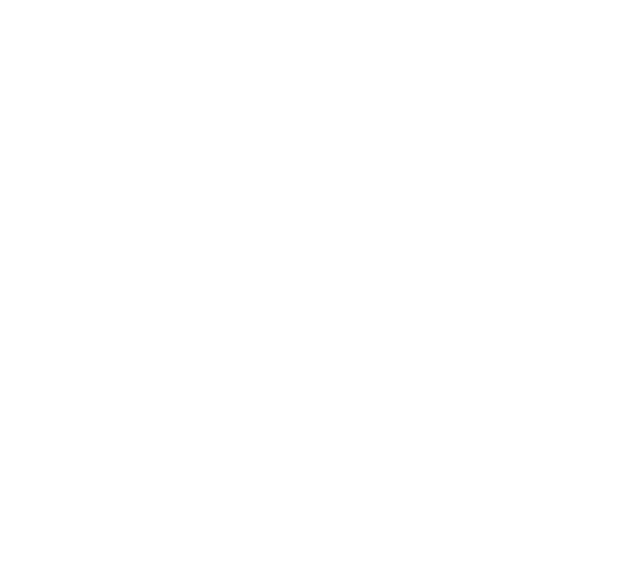
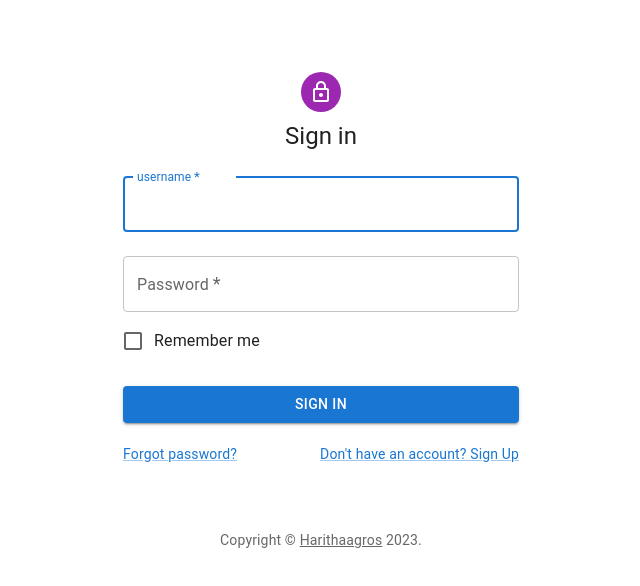
Before and after one commit to PasinduGalwaththa/plantation_project_frontend, a React (Create React App) app: page /login in a window 1280 px wide. Before the commit this address had no page. Shown: the top 586 px of the page, without its empty margins (319-959 px from the left). Built offline with nearby package versions, Linux system fonts and the light colour scheme; the HTML template or start-up script is replaced by a standard one.

Commit message:
added log in form

```diff
--- a/src/App.js
+++ b/src/App.js
@@ -7,6 +7,8 @@
 import SetArrivals from './Pages/CollectorDashboard/SetArrivals';
 import Predictions from './Pages/PlanterDashboard/Prediction';
 import ViewUpdates from './Pages/PlanterDashboard/ViewUpdates';
+import Login from './Pages/Login/Login';
+
 import 'bootstrap/dist/css/bootstrap.min.css';
 //import WeatherAPI from './Components/WeatherAPI';
 import Geolocation from './Components/Geolocation';
@@ -24,6 +26,8 @@
         <Route path='/setarrivals' element={<SetArrivals/>}/>
         <Route path='/prediction' element={<Predictions/>}/>
         <Route path='/viewupdates' element={<ViewUpdates/>}/>
+        <Route path='/login' element={<Login/>}/>
+
 
 
 
--- /dev/null
+++ b/src/Pages/Login/Login.js
@@ -0,0 +1,116 @@
+import * as React from 'react';
+import Avatar from '@mui/material/Avatar';
+import Button from '@mui/material/Button';
+import CssBaseline from '@mui/material/CssBaseline';
+import TextField from '@mui/material/TextField';
+import FormControlLabel from '@mui/material/FormControlLabel';
+import Checkbox from '@mui/material/Checkbox';
+import Link from '@mui/material/Link';
+import Grid from '@mui/material/Grid';
+import Box from '@mui/material/Box';
+import LockOutlinedIcon from '@mui/icons-material/LockOutlined';
+import Typography from '@mui/material/Typography';
+import Container from '@mui/material/Container';
+import { createTheme, ThemeProvider } from '@mui/material/styles';
+
+const backgroundImgUrl = 'https://example.com/path/to/your/background-image.jpg'; // Replace with your background image URL
+// ... (Rest of the code)
+
+
+function Copyright(props) {
+  return (
+    <Typography variant="body2" color="text.secondary" align="center" {...props}>
+      {'Copyright © '}
+      <Link color="inherit" href="https://mui.com/">
+        Harithaagros
+      </Link>{' '}
+      {new Date().getFullYear()}
+      {'.'}
+    </Typography>
+  );
+}
+
+// TODO remove, this demo shouldn't need to reset the theme.
+
+const defaultTheme = createTheme();
+
+export default function SignIn() {
+  const handleSubmit = (event) => {
+    event.preventDefault();
+    const data = new FormData(event.currentTarget);
+    console.log({
+      email: data.get('username'),
+      password: data.get('password'),
+    });
+  };
+
+  return (
+    <ThemeProvider theme={defaultTheme}>
+      <Container component="main" maxWidth="xs">
+        <CssBaseline />
+        <Box
+          sx={{
+            marginTop: 8,
+            display: 'flex',
+            flexDirection: 'column',
+            alignItems: 'center',
+          }}
+        >
+          <Avatar sx={{ m: 1, bgcolor: 'secondary.main' }}>
+            <LockOutlinedIcon />
+          </Avatar>
+          <Typography component="h1" variant="h5">
+            Sign in
+          </Typography>
+          <Box component="form" onSubmit={handleSubmit} noValidate sx={{ mt: 1 }}>
+            <TextField
+              margin="normal"
+              required
+              fullWidth
+              id="username"
+              label="username"
+              name="username"
+              autoComplete="username"
+              autoFocus
+            />
+            <TextField
+              margin="normal"
+              required
+              fullWidth
+              name="password"
+              label="Password"
+              type="password"
+              id="password"
+              autoComplete="current-password"
+            />
+            <FormControlLabel
+              control={<Checkbox value="remember" color="primary" />}
+              label="Remember me"
+            />
+            <Button
+              type="submit"
+              fullWidth
+              variant="contained"
+              sx={{ mt: 3, mb: 2 }}
+            >
+              Sign In
+            </Button>
+            <Grid container>
+              <Grid item xs>
+                <Link href="#" variant="body2">
+                  Forgot password?
+                </Link>
+              </Grid>
+              <Grid item>
+                <Link href="#" variant="body2">
+                  {"Don't have an account? Sign Up"}
+                </Link>
+              </Grid>
+            </Grid>
+          </Box>
+        </Box>
+        <Copyright sx={{ mt: 8, mb: 4 }} />
+      </Container>
+    </ThemeProvider>
+  );
+}
```
